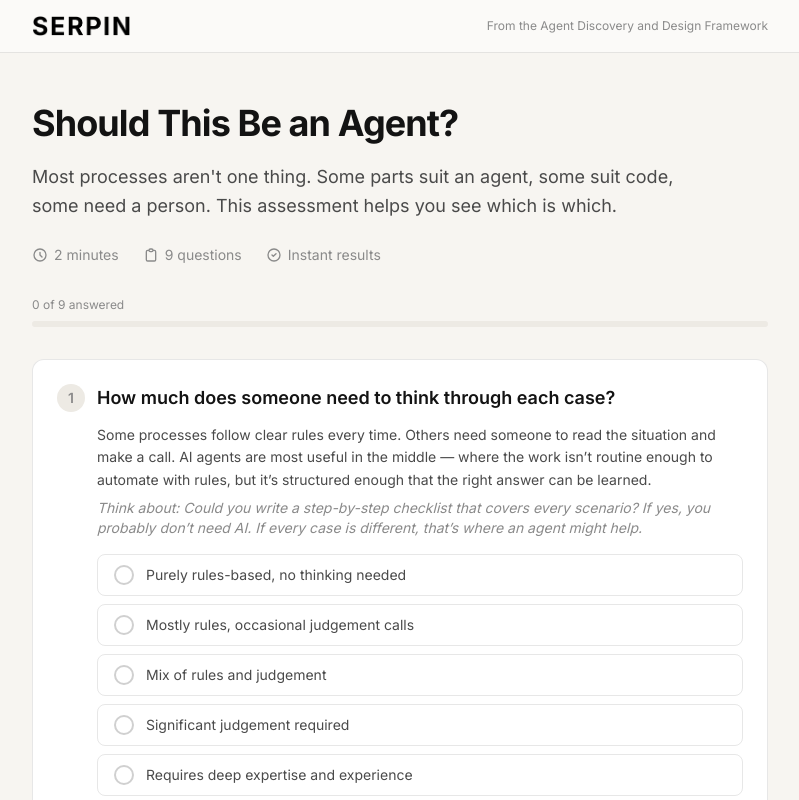
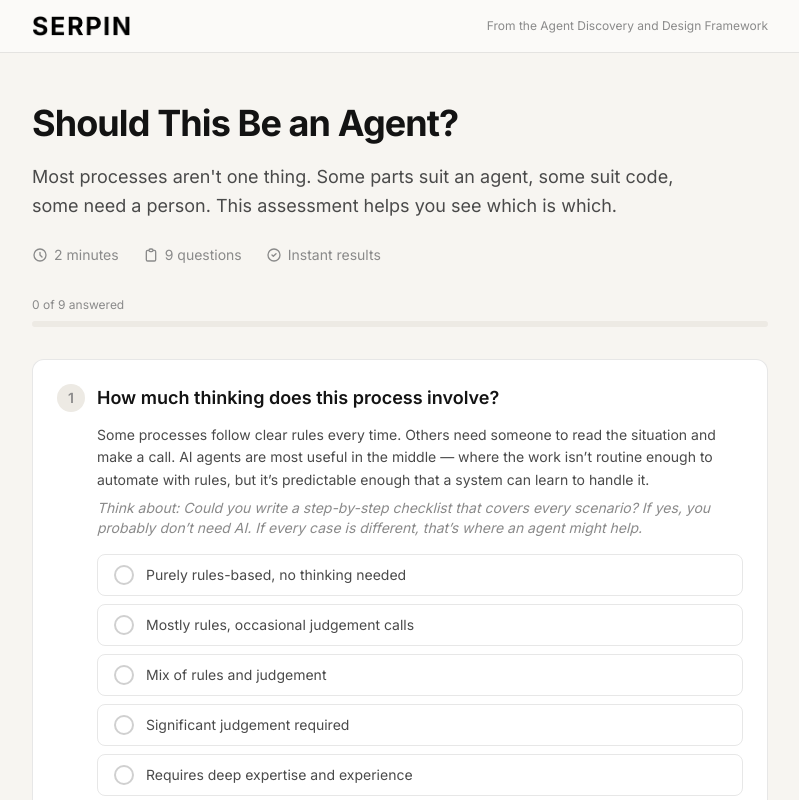
Before and after one commit to jasducky/should-this-be-an-agent, a Next.js app: page /q1 in a window 1280 px wide. Shown: the top 800 px of the page, without its empty margins (240-1039 px from the left). Built offline with nearby package versions, Linux system fonts and the light colour scheme.

Commit message:
Q1: "How much thinking does this process involve?"
Process-level framing, not case-level.

Co-Authored-By: Claude Opus 4.6 (1M context) <noreply@anthropic.com>

```diff
--- a/src/app/q1/page.tsx
+++ b/src/app/q1/page.tsx
@@ -21,9 +21,9 @@ const questions: Question[] = [
   // ─── Block 1: Is the task right for AI? ─────────────────────────
   {
     id: 1,
-    question: "How much does someone need to think through each case?",
+    question: "How much thinking does this process involve?",
     shortLabel: "Task complexity",
-    why: "Some processes follow clear rules every time. Others need someone to read the situation and make a call. AI agents are most useful in the middle \u2014 where the work isn\u2019t routine enough to automate with rules, but it\u2019s structured enough that the right answer can be learned.",
+    why: "Some processes follow clear rules every time. Others need someone to read the situation and make a call. AI agents are most useful in the middle \u2014 where the work isn\u2019t routine enough to automate with rules, but it\u2019s predictable enough that a system can learn to handle it.",
     thinkAbout:
       "Could you write a step-by-step checklist that covers every scenario? If yes, you probably don\u2019t need AI. If every case is different, that\u2019s where an agent might help.",
     options: [
```
